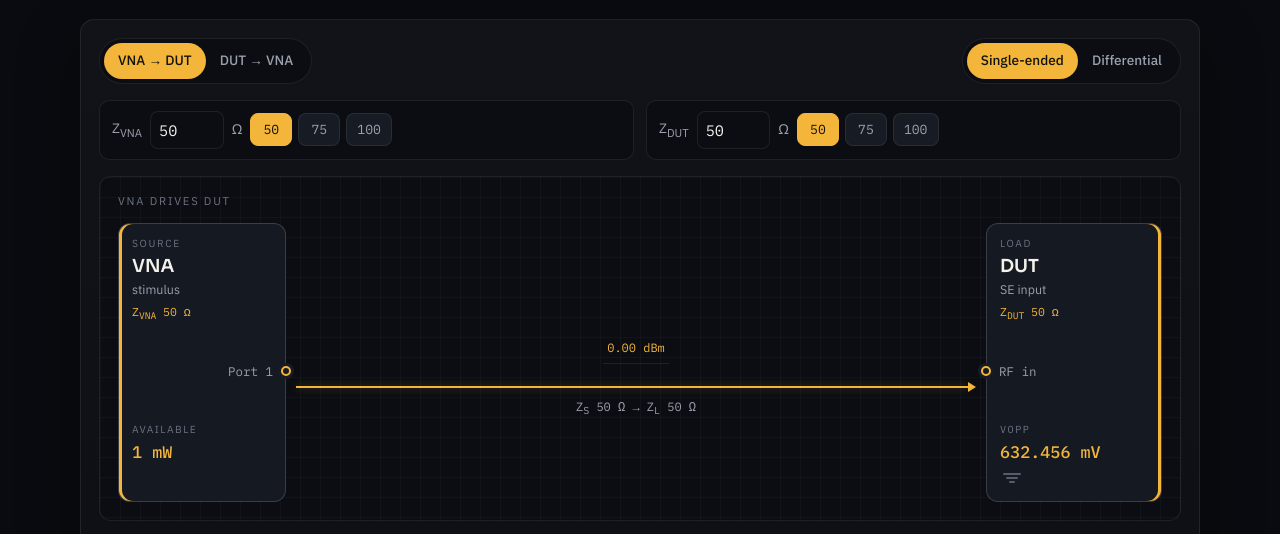
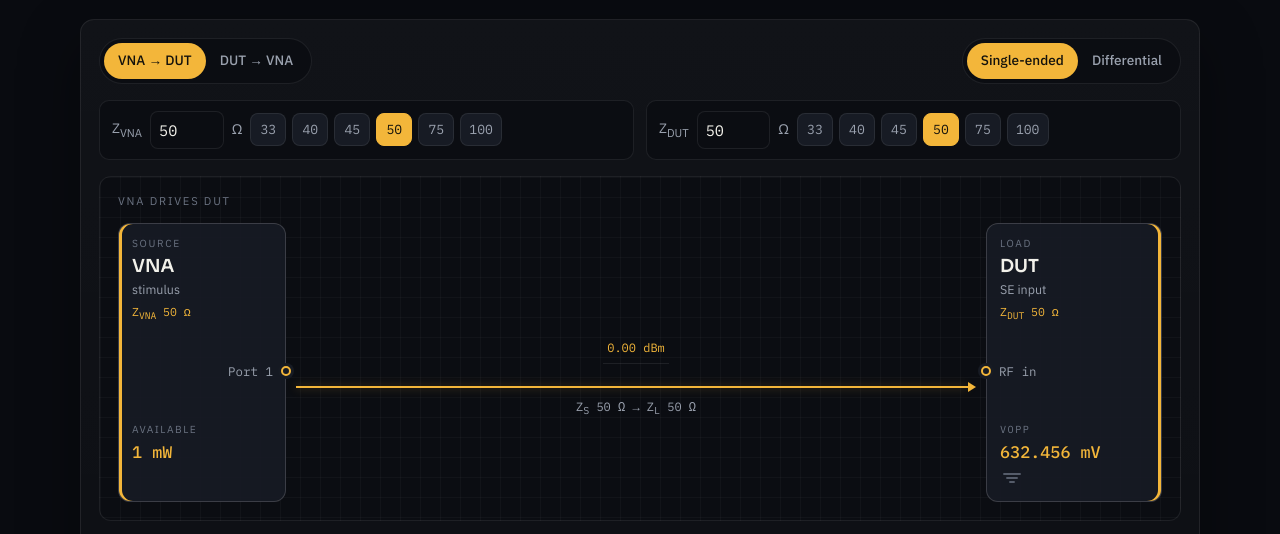
Before and after one commit to reedos/rf_lab_reference, a website: page index.html in a window 1280 px wide. Shown: the part 233-767 px from the top of the page. Drawn offline with Linux system fonts and the light colour scheme.

Commit message:
Add 33, 40, and 45 ohm impedance presets alongside 50, 75, and 100.

```diff
--- a/css/app.css
+++ b/css/app.css
@@ -277,12 +277,13 @@ h1 {
 
 .chips {
   display: flex;
+  flex-wrap: wrap;
   gap: 6px;
 }
 
 .chip {
-  min-width: 42px;
-  padding: 7px 10px;
+  min-width: 36px;
+  padding: 7px 8px;
   background: var(--bg-well);
   border: 1px solid var(--line);
   color: var(--muted);
--- a/index.html
+++ b/index.html
@@ -54,6 +54,9 @@
             <span>Ω</span>
           </label>
           <div class="chips" data-target="zvna" role="group" aria-label="VNA impedance presets">
+            <button type="button" class="chip" data-z="33">33</button>
+            <button type="button" class="chip" data-z="40">40</button>
+            <button type="button" class="chip" data-z="45">45</button>
             <button type="button" class="chip is-active" data-z="50">50</button>
             <button type="button" class="chip" data-z="75">75</button>
             <button type="button" class="chip" data-z="100">100</button>
@@ -66,6 +69,9 @@
             <span>Ω</span>
           </label>
           <div class="chips" data-target="zdut" role="group" aria-label="DUT impedance presets">
+            <button type="button" class="chip" data-z="33">33</button>
+            <button type="button" class="chip" data-z="40">40</button>
+            <button type="button" class="chip" data-z="45">45</button>
             <button type="button" class="chip is-active" data-z="50">50</button>
             <button type="button" class="chip" data-z="75">75</button>
             <button type="button" class="chip" data-z="100">100</button>
```
Also changed, not shown: large-signal.html (+3 -0 lines), match.html (+6 -0 lines).
